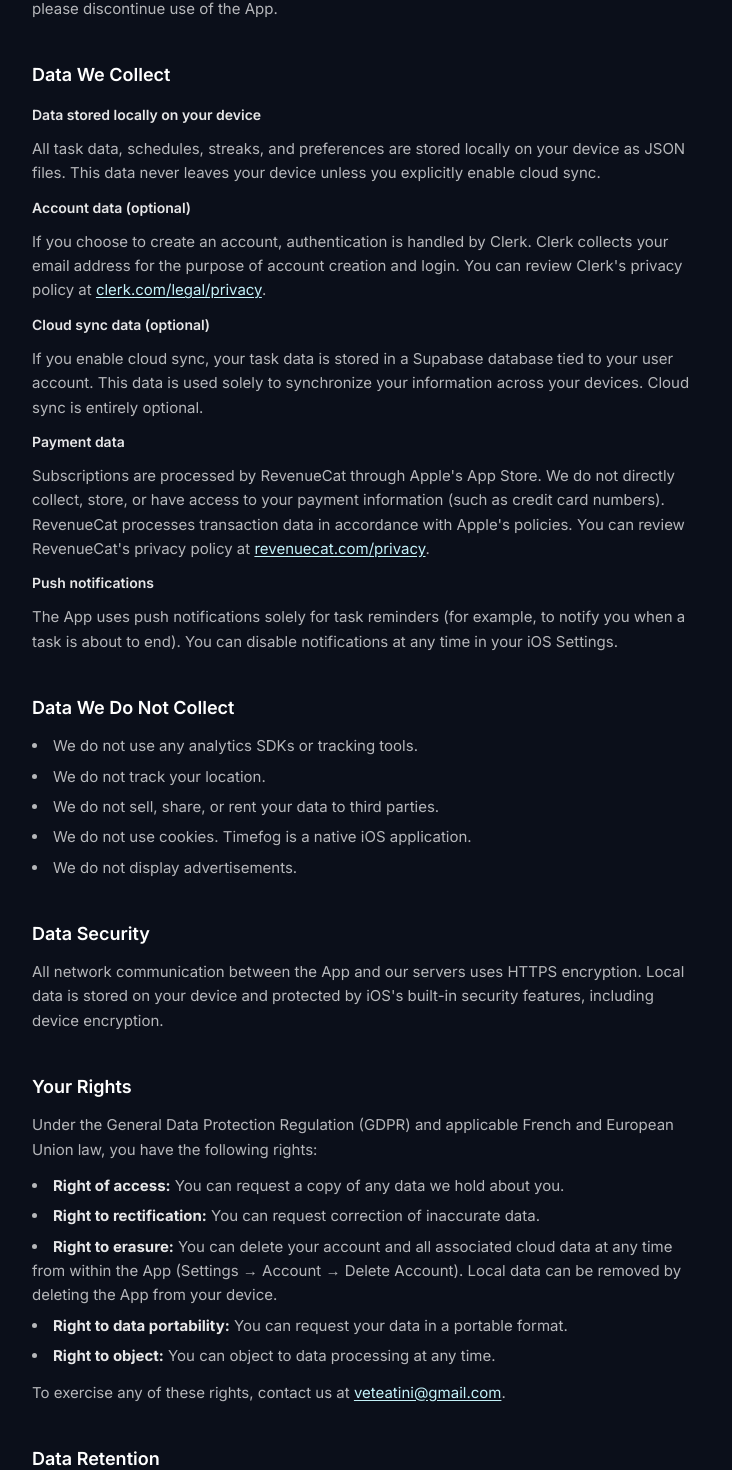
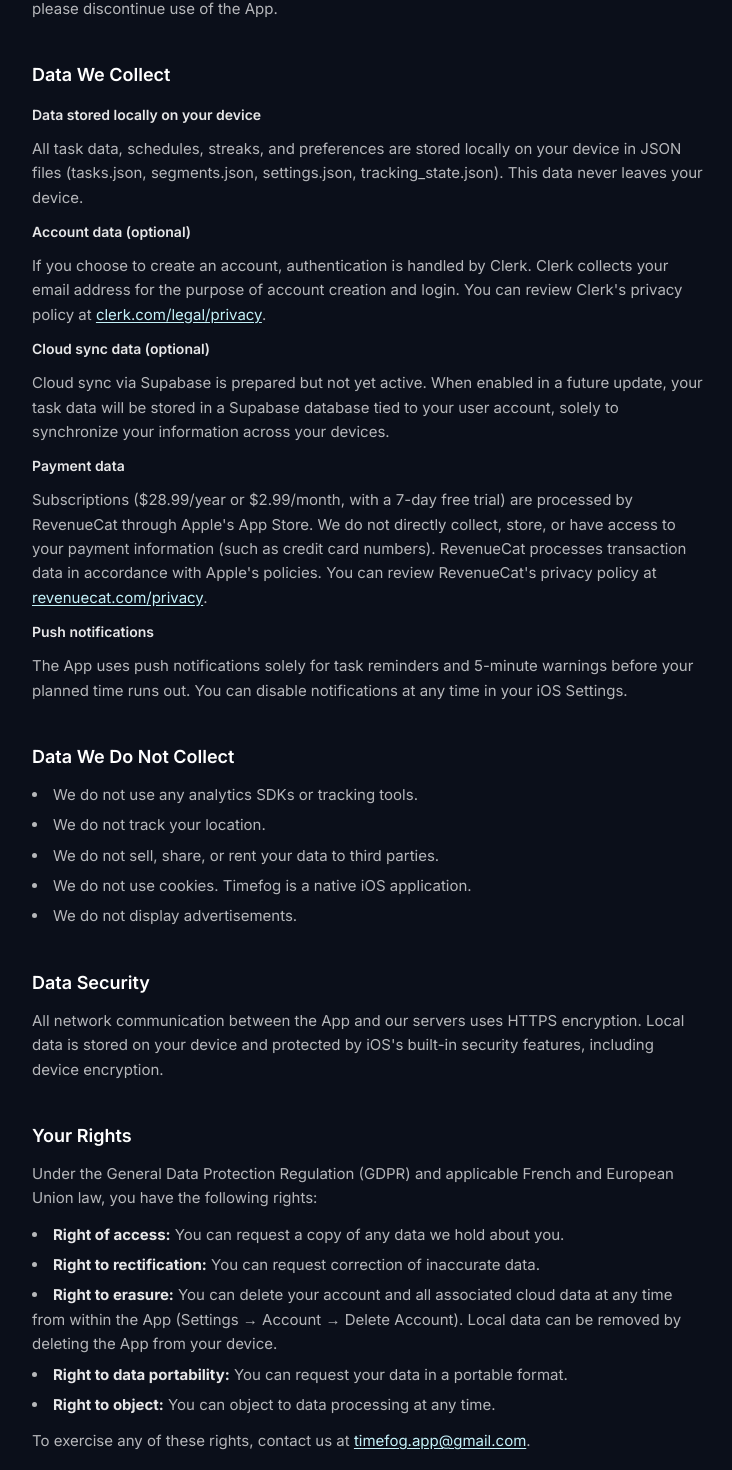
Before and after one commit to Kyrielcolombani/timefog-website, a Next.js app: page /privacy in a window 1280 px wide. Shown: the part 437-1907 px from the top of the page, without its empty margins (272-1004 px from the left). Built offline with nearby package versions, Linux system fonts and the light colour scheme.

Commit message:
Update content: accurate features, email, privacy, FAQ

```diff
--- a/src/app/layout.tsx
+++ b/src/app/layout.tsx
@@ -11,7 +11,7 @@
 export const metadata: Metadata = {
   title: "Timefog - See the Cost of Hyperfocus",
   description:
-    "Focus & Time Balance. Timefog makes the cost of hyperfocus visible in real time with a donut chart that shows how overspending on one task shrinks everything else.",
+    "Timefog reveals the cost of hyperfocus \u2014 see where your time actually goes with a visual donut timeline. When one task runs overtime, your other priorities shrink in real time.",
   metadataBase: new URL("https://timefog.app"),
   openGraph: {
     title: "Timefog - See the Cost of Hyperfocus",
--- a/src/app/page.tsx
+++ b/src/app/page.tsx
@@ -5,7 +5,7 @@
   {
     title: "Visual Donut Timeline",
     description:
-      "See your entire day as a donut chart. Each slice is a task, sized by the time you planned for it. Watch it update in real time as your day unfolds.",
+      "Your entire day shown as a single donut — every task, every break, every minute accounted for.",
     icon: (
       <svg width="32" height="32" viewBox="0 0 32 32" fill="none">
         <circle
@@ -24,7 +24,7 @@
   {
     title: "Priority Shrink",
     description:
-      "When one task runs over, the extra minutes come from your other tasks. You see the trade-off immediately \u2014 not at the end of the day.",
+      "When one task runs overtime, your other priorities physically shrink on screen. See exactly what you\u2019re sacrificing.",
     icon: (
       <svg width="32" height="32" viewBox="0 0 32 32" fill="none">
         <path
@@ -45,9 +45,9 @@
     ),
   },
   {
-    title: "One-Tap Switching",
+    title: "One-Tap Task Switching",
     description:
-      "Move between tasks instantly. Tap the next slice on your donut and the timer starts. No menus, no friction.",
+      "Switch between tasks instantly with a single tap. No menus, no friction.",
     icon: (
       <svg width="32" height="32" viewBox="0 0 32 32" fill="none">
         <circle cx="16" cy="14" r="6" stroke="#C4F2F9" strokeWidth="2" />
@@ -69,7 +69,7 @@
   {
     title: "Smart Notifications",
     description:
-      "Get a gentle nudge before your time runs out on a task. Stay aware without being overwhelmed.",
+      "Get a 5-minute warning before your planned time runs out. Stay ahead, not behind.",
     icon: (
       <svg width="32" height="32" viewBox="0 0 32 32" fill="none">
         <path
@@ -99,7 +99,7 @@
   {
     title: "Sleep Protection",
     description:
-      "Set your bedtime once. Timefog stops scheduling tasks past it, so your sleep is never the thing that shrinks.",
+      "Your bedtime is protected automatically. The app switches to sleep mode when your sleep window starts.",
     icon: (
       <svg width="32" height="32" viewBox="0 0 32 32" fill="none">
         <path
@@ -120,7 +120,7 @@
   {
     title: "Streak Tracking",
     description:
-      "Complete your priorities on time and build a streak. Stay consistent day after day with a simple, visual motivator.",
+      "Complete your priorities within their planned time to build streaks. Track consistency with an emoji calendar.",
     icon: (
       <svg width="32" height="32" viewBox="0 0 32 32" fill="none">
         <path
--- a/src/app/privacy/page.tsx
+++ b/src/app/privacy/page.tsx
@@ -40,8 +40,9 @@
               </h4>
               <p>
                 All task data, schedules, streaks, and preferences are stored
-                locally on your device as JSON files. This data never leaves
-                your device unless you explicitly enable cloud sync.
+                locally on your device in JSON files (tasks.json, segments.json,
+                settings.json, tracking_state.json). This data never leaves
+                your device.
               </p>
 
               <h4 className="mb-2 mt-4 text-sm font-semibold text-white/90">
@@ -67,18 +68,19 @@
                 Cloud sync data (optional)
               </h4>
               <p>
-                If you enable cloud sync, your task data is stored in a Supabase
-                database tied to your user account. This data is used solely to
-                synchronize your information across your devices. Cloud sync is
-                entirely optional.
+                Cloud sync via Supabase is prepared but not yet active. When
+                enabled in a future update, your task data will be stored in a
+                Supabase database tied to your user account, solely to
+                synchronize your information across your devices.
               </p>
 
               <h4 className="mb-2 mt-4 text-sm font-semibold text-white/90">
                 Payment data
               </h4>
               <p>
-                Subscriptions are processed by RevenueCat through Apple&apos;s
-                App Store. We do not directly collect, store, or have access to
+                Subscriptions ($28.99/year or $2.99/month, with a 7-day free
+                trial) are processed by RevenueCat through Apple&apos;s App
+                Store. We do not directly collect, store, or have access to
                 your payment information (such as credit card numbers).
                 RevenueCat processes transaction data in accordance with
                 Apple&apos;s policies. You can review RevenueCat&apos;s privacy
@@ -98,8 +100,8 @@
                 Push notifications
               </h4>
               <p>
-                The App uses push notifications solely for task reminders (for
-                example, to notify you when a task is about to end). You can
+                The App uses push notifications solely for task reminders and
+                5-minute warnings before your planned time runs out. You can
                 disable notifications at any time in your iOS Settings.
               </p>
             </Section>
@@ -161,10 +163,10 @@
               <p className="mt-3">
                 To exercise any of these rights, contact us at{" "}
                 <a
-                  href="mailto:veteatini@gmail.com"
+                  href="mailto:timefog.app@gmail.com"
                   className="text-brand-light underline underline-offset-2 hover:text-white"
                 >
-                  veteatini@gmail.com
+                  timefog.app@gmail.com
                 </a>
                 .
               </p>
@@ -208,10 +210,10 @@
                 <p>Papeete, Tahiti, France</p>
                 <p>
                   <a
-                    href="mailto:veteatini@gmail.com"
+                    href="mailto:timefog.app@gmail.com"
                     className="text-brand-light underline underline-offset-2 hover:text-white"
                   >
-                    veteatini@gmail.com
+                    timefog.app@gmail.com
                   </a>
                 </p>
               </div>
--- a/src/app/support/page.tsx
+++ b/src/app/support/page.tsx
@@ -12,32 +12,32 @@
   {
     question: "How do I cancel my subscription?",
     answer:
-      "Open Settings on your iPhone, tap your name at the top, then tap Subscriptions. Find Timefog in the list and tap Cancel Subscription.",
+      "Open Settings on your iPhone \u2192 Tap your name \u2192 Subscriptions \u2192 Timefog \u2192 Cancel Subscription",
+  },
+  {
+    question: "How does Priority Shrink work?",
+    answer:
+      "When one priority task runs past its planned time, the extra minutes are taken from your other priority tasks. This shows you the real cost of spending too long on one thing. If a task loses more than 20% of its planned time to shrink, it gets blocked for the rest of the day.",
+  },
+  {
+    question: "Why did my task get blocked?",
+    answer:
+      "If a task loses more than 20% of its planned time to shrink, it gets blocked for the rest of the day and shows \u2018Shrunk \u2014 resets tomorrow\u2019. This resets the next morning.",
+  },
+  {
+    question: "Does the app work offline?",
+    answer:
+      "Yes. All your data is stored locally on your device. You don\u2019t need an internet connection to track your time.",
+  },
+  {
+    question: "How do streaks work?",
+    answer:
+      "Complete all your priority tasks within their planned time to earn a streak day. Tasks that lost more than 20% of their time to shrink don\u2019t count as completed. Your streak resets if you miss a day, unless you have Grace Day enabled in Settings.",
   },
   {
     question: "How do I delete my account?",
     answer:
-      "In the Timefog app, go to Settings \u2192 Account \u2192 Delete Account. This will permanently remove your account and all associated cloud data.",
-  },
-  {
-    question: "How does Priority Shrink work?",
-    answer:
-      "When one priority task runs past its planned time, the extra minutes are taken from your other priority tasks. This shows you the real cost of spending too long on one thing \u2014 before it\u2019s too late to adjust.",
-  },
-  {
-    question: "Why did my task get blocked?",
-    answer:
-      "If a task loses more than 20% of its planned time to shrink, it gets blocked for the rest of the day. This prevents you from attempting a task that no longer has enough time to be meaningful. Blocked tasks reset the next morning.",
-  },
-  {
-    question: "Does the app work offline?",
-    answer:
-      "Yes. All your data is stored locally on your device. You don\u2019t need an internet connection to track your time. Cloud sync is optional and only used to synchronize data across multiple devices.",
-  },
-  {
-    question: "How do streaks work?",
-    answer:
-      "Complete all your priority tasks within their planned time to earn a streak day. Your streak resets if you miss a day, unless you have Grace Day enabled in Settings. Grace Day gives you one free pass per week.",
+      "In the app, go to Settings \u2192 Account \u2192 Delete Account. This removes all your data.",
   },
 ];
 
@@ -63,7 +63,7 @@
               us an email and we will get back to you as soon as possible.
             </p>
             <a
-              href="mailto:veteatini@gmail.com"
+              href="mailto:timefog.app@gmail.com"
               className="mt-4 inline-flex items-center gap-2 rounded-full bg-brand-light/10 px-5 py-2.5 text-sm font-medium text-brand-light transition-colors hover:bg-brand-light/20"
             >
               <svg
@@ -79,7 +79,7 @@
                 <rect x="1" y="3" width="14" height="10" rx="2" />
                 <path d="M1 5L8 9L15 5" />
               </svg>
-              veteatini@gmail.com
+              timefog.app@gmail.com
             </a>
           </div>
 
```
